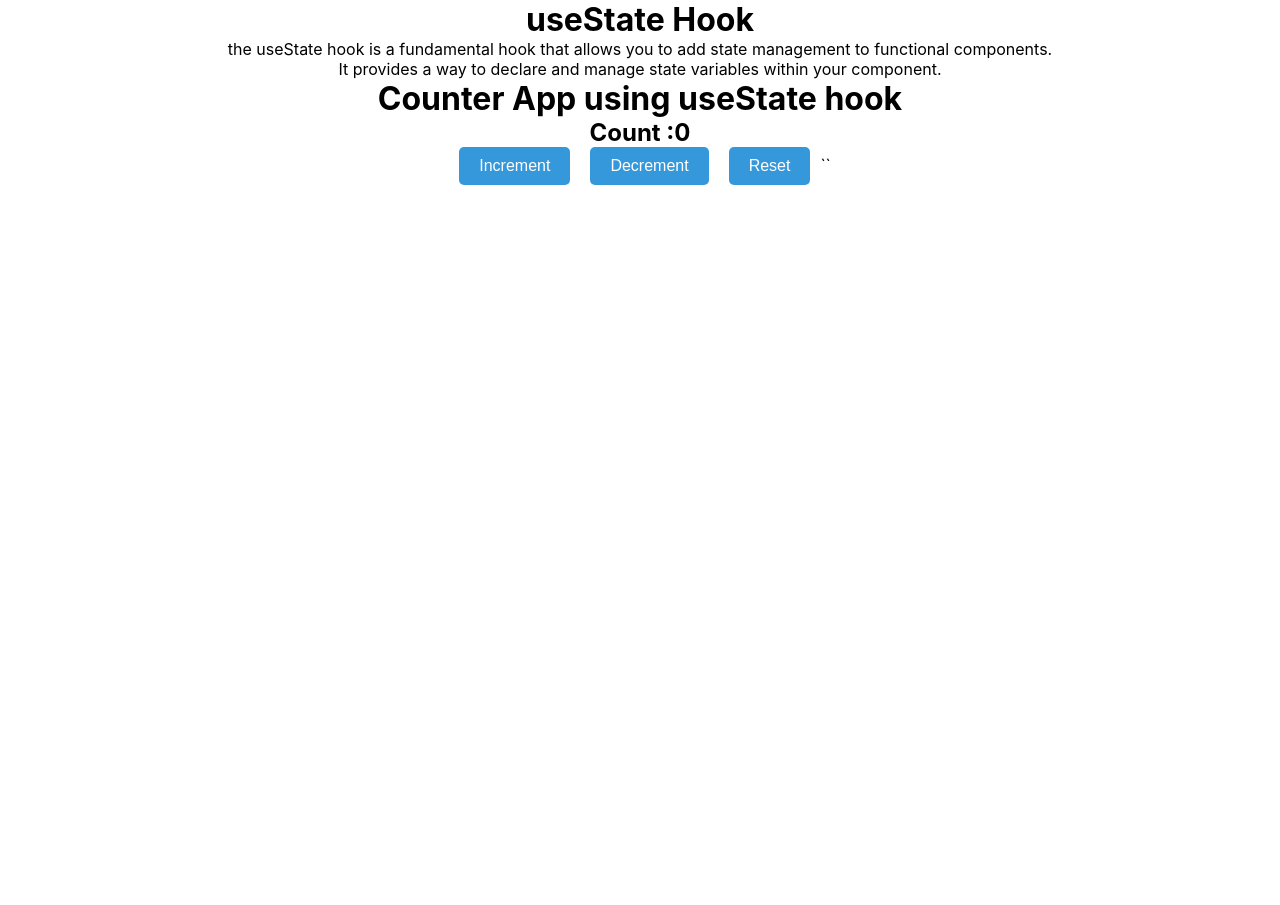
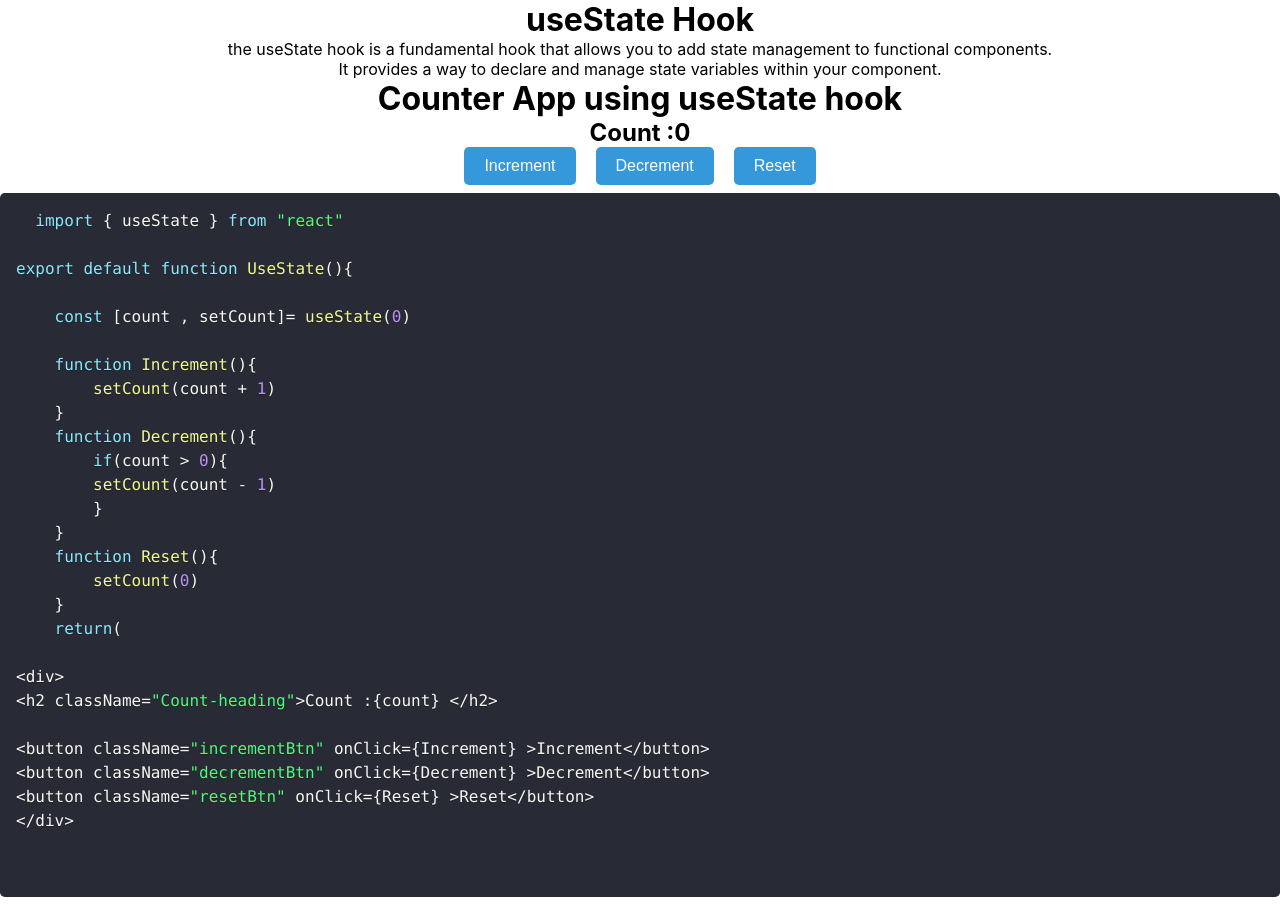
Before and after one commit to athuljain/React-Js-Hooks, a React (Create React App) app: page /useState in a window 1280 px wide. Before the commit the page ends 800 px from the top, so only its background shows below. Built offline with nearby package versions, Linux system fonts and the light colour scheme.

Commit message:
effect and state commit

```diff
--- a/src/Components/UseEffect.jsx
+++ b/src/Components/UseEffect.jsx
@@ -1,5 +1,8 @@
 import React, { useState, useEffect } from 'react';
 import "../Styles/UseEffect.css"
+import { Prism as SyntaxHighlighter } from 'react-syntax-highlighter';
+import { dracula } from 'react-syntax-highlighter/dist/esm/styles/prism';
+
 
 export default function UseEffect() {
   const [count, setCount] = useState(0);
@@ -27,6 +30,37 @@ export default function UseEffect() {
         Click me
       </button>
       </div>
+
+
+    <div>
+
+<p>Code</p>
+
+<SyntaxHighlighter language="javascript" style={dracula}>
+{`
+    const [count, setCount] = useState(0);
+
+useEffect(() => {
+  document.title = "You clicked ${count} times"; \\use here as backtick
+});
+
+return (
+
+  <div>
+
+    <p className='EffectSub'>You clicked {count} times</p>
+    <button className='Effect-Btn' onClick={() => setCount(count + 1)}>
+      Click me
+    </button>
+    </div>
+
+    `}
+    </SyntaxHighlighter>
+
+    </div>
+
+
+
     </div>
   );
 }
--- a/src/Components/UseState.jsx
+++ b/src/Components/UseState.jsx
@@ -1,4 +1,6 @@
 import { useState } from "react"
+import { Prism as SyntaxHighlighter } from 'react-syntax-highlighter';
+import { dracula } from 'react-syntax-highlighter/dist/esm/styles/prism';
 
 export default function UseState(){
 
@@ -31,8 +33,49 @@ export default function UseState(){
             <button className="decrementBtn" onClick={Decrement} >Decrement</button>
             <button className="resetBtn" onClick={Reset} >Reset</button>
 
-``
+
+                <div>
+
+
+              <SyntaxHighlighter language="javascript" style={dracula}>
+              {`  import { useState } from "react"
+
+export default function UseState(){
+
+    const [count , setCount]= useState(0)
+
+    function Increment(){
+        setCount(count + 1)
+    }
+    function Decrement(){
+        if(count > 0){
+        setCount(count - 1)
+        }
+    }
+    function Reset(){
+        setCount(0)
+    }
+    return(
+
+<div>
+<h2 className="Count-heading">Count :{count} </h2>
+
+<button className="incrementBtn" onClick={Increment} >Increment</button>
+<button className="decrementBtn" onClick={Decrement} >Decrement</button>
+<button className="resetBtn" onClick={Reset} >Reset</button>
+</div>
+
+    `}
+     </SyntaxHighlighter>
+
+                </div>
+
 
         </div>
+
+
+
+
+
     )
 }
```
